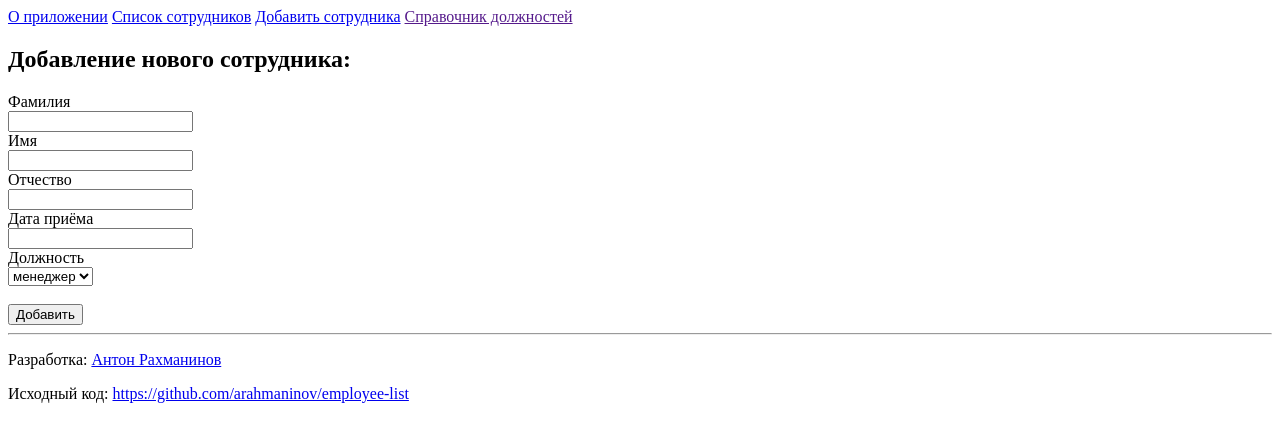
After one commit to arahmaninov/employee-list, a Flask app: page /newemployee in a window 1280 px wide. The commit adds this page. Shown: the top 442 px of the page. Run offline with Flask 3, Linux system fonts and the light colour scheme; data comes from the database, SQL or seed files in the repository.

Commit message:
add employee pages

```diff
--- a/app.py
+++ b/app.py
@@ -6,3 +6,29 @@ app = Flask(__name__)
 @app.route("/")
 def home():
     return render_template("home.html")
+
+@app.route("/employees")
+def show_employees():
+    con = sqlite3.connect("database.db")
+    con.row_factory = sqlite3.Row
+
+    cur = con.cursor()
+    cur.execute("SELECT * FROM employee")
+
+    rows = cur.fetchall()
+    con.close()
+
+    return render_template("employees.html", rows=rows)
+
+@app.route("/newemployee")
+def new_employee():
+    con = sqlite3.connect("database.db")
+    con.row_factory = sqlite3.Row
+
+    cur = con.cursor()
+    cur.execute("SELECT * FROM position ORDER BY title")
+
+    rows = cur.fetchall()
+    con.close()
+
+    return render_template("newemployee.html", rows=rows)
--- a/templates/layout.html
+++ b/templates/layout.html
@@ -7,8 +7,9 @@
 
 	<body>
 		<div>
-			<a href="">О приложении</a>
-			<a href="">Список сотрудников</a>
+			<a href="{{ url_for('home') }}">О приложении</a>
+			<a href="{{ url_for('show_employees') }}">Список сотрудников</a>
+			<a href="{{ url_for('new_employee') }}">Добавить сотрудника</a>
 			<a href="">Справочник должностей</a>
 		</div>
 
--- /dev/null
+++ b/templates/newemployee.html
@@ -0,0 +1,31 @@
+{% extends "layout.html" %}
+
+{% block title %}
+Добавить сотрудника
+{% endblock %}
+
+{% block content %}
+<form action="{{ url_for('new_employee') }}" method="POST">
+	<h2>Добавление нового сотрудника:</h2>
+	Фамилия<br>
+	<input type="text" name="lastname" /><br>
+
+	Имя<br>
+	<input type="text" name="name" /><br>
+
+	Отчество<br>
+	<input type="text" name="surname" /><br>
+
+	Дата приёма<br>
+	<input type="text" name="date" /><br>
+
+	Должность<br>
+	<select name="position">
+		{% for row in rows %}
+		<option value="{{ row["title"] }}"> {{ row["title"] }} </option>
+		{% endfor %}
+	</select><br><br>
+
+	<input type="submit" value="Добавить" /><br>
+</form>
+{% endblock %}
```
Also changed, not shown: templates/employees.html (added, +29 -0 lines).
